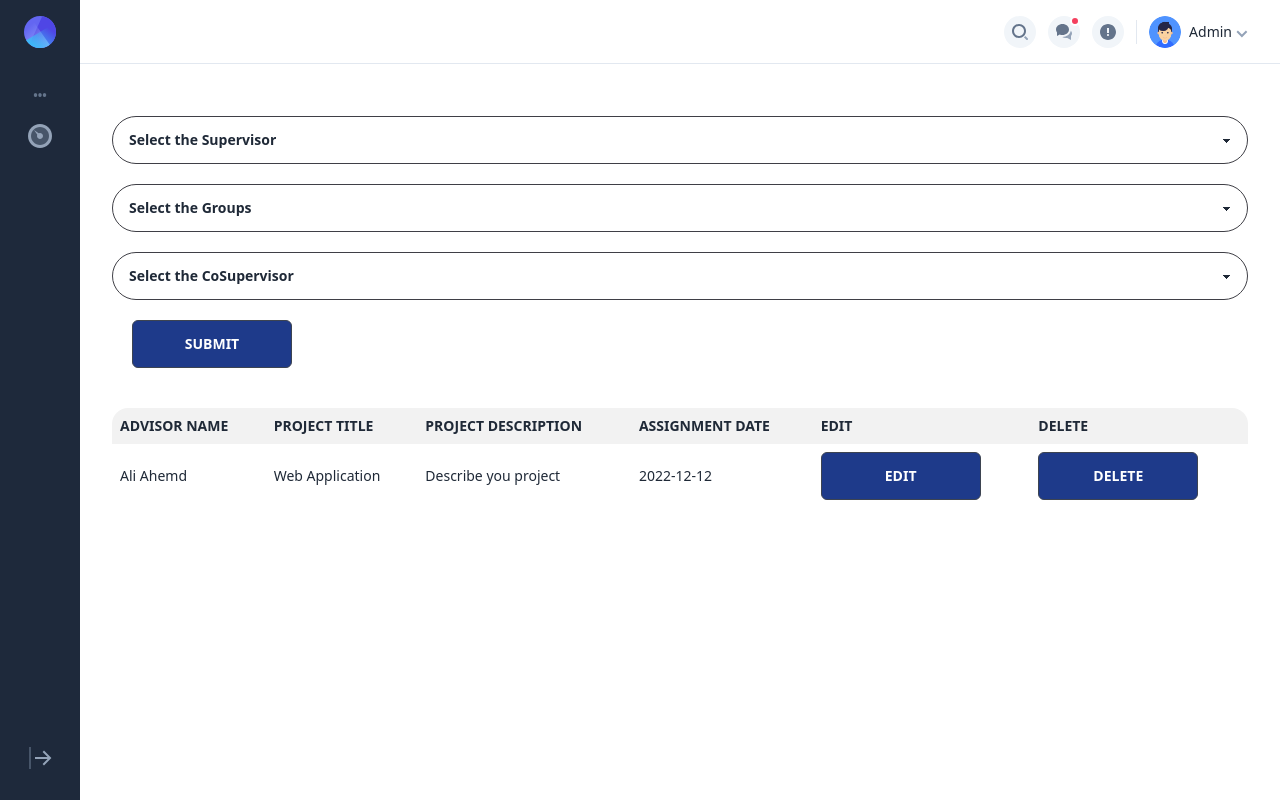
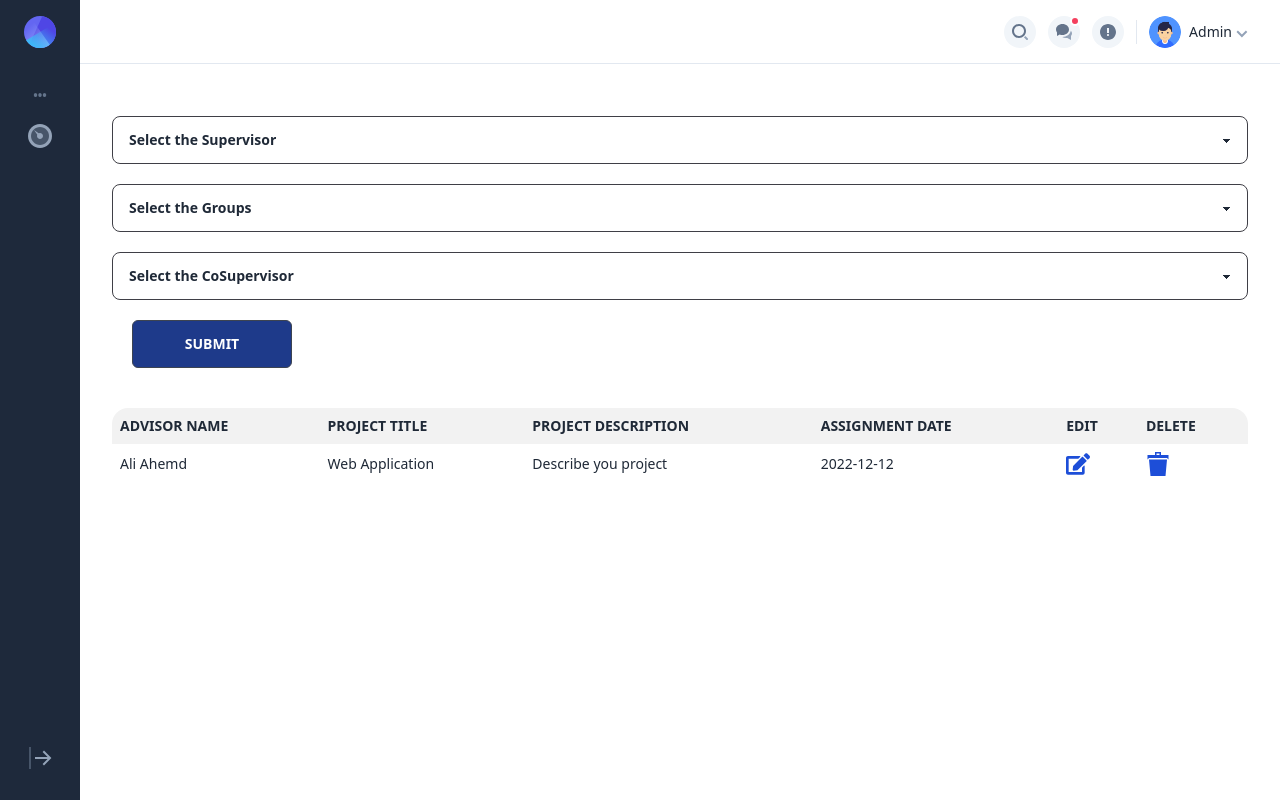
Before and after one commit to Abdullah-Uppal/FYP_Management_System, a React (Create React App) app in the folder frontend/: page /allocation in a window 1280 px wide. Built offline with nearby package versions, Linux system fonts and the light colour scheme; sample sign-in values are in the browser's storage.

Commit message:
Updating in Supervisor

```diff
--- a/frontend/src/pages/Delete.js
+++ b/frontend/src/pages/Delete.js
@@ -1,9 +1,9 @@
 import React from 'react'
-
+import  { ImBin2 } from 'react-icons/im'
 const Delete = () => {
   return (
     <div>
-      <button className="btn px-4 rounded-md bg-blue-900 hover:bg-red-500 w-40">Delete</button>
+      <ImBin2 className='text-2xl text-blue-700  hover:text-red-600'/>
     </div>
   )
 }
--- a/frontend/src/pages/Edit.js
+++ b/frontend/src/pages/Edit.js
@@ -1,9 +1,10 @@
 import React from 'react'
+import { FaEdit } from 'react-icons/fa'
 
 const Edit = () => {
   return (
     <div>
-      <button className="btn px-4 rounded-md bg-blue-900 hover:bg-green-500 w-40">Edit</button>
+      <FaEdit className='text-2xl text-blue-700 hover:text-green-600' />
     </div>
   )
 }
--- a/frontend/src/pages/SupervisorAllocation.js
+++ b/frontend/src/pages/SupervisorAllocation.js
@@ -29,10 +29,10 @@ const SupervisorAllocation = () => {
     ]
     const Supervisor = [
       {
-          id:1,
+          id:"Talha Waheed",
       },
       {
-          id:2,
+          id:"Samyan Walha",
       },
       // {
       //     id:3,
@@ -43,10 +43,10 @@ const SupervisorAllocation = () => {
   ]
   const Groups= [
     {
-        id:1,
+        id:"Final Year Project",
     },
     {
-        id:2,
+        id:"Next Person Word Prediction",
     },
     // {
     //     id:3,
@@ -57,16 +57,16 @@ const SupervisorAllocation = () => {
 ]
 const CoSupervisors= [
   {
-      id:1,
+      id:"TA's",
   },
   {
-      id:2,
+      id:"GA's",
   },
   {
-      id:3,
+      id:"Faculty",
   },
   {
-      id:4,
+      id:"No idea",
   },
 ]
 
@@ -74,7 +74,7 @@ const CoSupervisors= [
 const Supervisors= ({supervisor}) =>{
   return (
     <>
-      <select className='select select-info w-full min-w-[10rem]  mt-5 rounded-full border-zinc-700' onChange={onChangeSupervisor}>
+      <select className='select select-info w-full min-w-[10rem]  mt-5  border-zinc-700' onChange={onChangeSupervisor}>
       <option value="0">Select the Supervisor</option>
         {
           supervisor.map((supervisor,index) =>{
@@ -99,11 +99,11 @@ const onChangeCoSupervisor = (e) =>{
 const StudentGroups = ({groups}) =>{
   return(
   <>
-      <select className='select select-info w-full min-w-[10rem] mt-5 rounded-full border-zinc-700' onChange={onChangeGroups}>
+      <select className='select select-info w-full min-w-[10rem] mt-5  border-zinc-700' onChange={onChangeGroups}>
       <option value={0}>Select the Groups</option>
         {
           groups.map((group,index) =>{
-            return <option key={index+1} value ={index+1} className='md:w-auto sm:w-auto'>{group.id}</option>
+            return <option key={index+1} value ={index+1} className='md:w-full sm:w-full'>{group.id}</option>
           })
         }
       </select>
@@ -114,11 +114,11 @@ const StudentGroups = ({groups}) =>{
 const CoSupervisor = ({cosupervisor} )=>{
   return(
       <>
-        <select className='select select-info w-full min-w-[10rem] mt-5 rounded-full border-zinc-700' onChange={onChangeCoSupervisor}>
+        <select className='select select-info w-full min-w-[10rem] mt-5  border-zinc-700' onChange={onChangeCoSupervisor}>
       <option value={0}>Select the CoSupervisor</option>
         {
           cosupervisor.map((cosupervisor,index) =>{
-            return <option key={index+1} value ={index+1} className='md:w-auto sm:w-auto'>{cosupervisor.id}</option>
+            return <option key={index+1} value ={index+1} className='md:w-15 sm:w-10 lg:20'>{cosupervisor.id}</option>
           })
         }
       </select>
@@ -143,7 +143,7 @@ const onClick = () =>{
   }
 }
   return (
-    <div className='h-auto w-auto bg-white-200'>
+    <div className='h-auto w-auto'>
     <Supervisors supervisor={Supervisor}/>
     <StudentGroups groups={Groups}/>
     <CoSupervisor cosupervisor={CoSupervisors}/>
--- a/frontend/src/pages/dashboard.js
+++ b/frontend/src/pages/dashboard.js
@@ -28,7 +28,7 @@ const Dashboard = ({user,setIsLoggedIn}) => {
             <div className="relative flex flex-col flex-1 overflow-y-auto overflow-x-hidden">
                 <Header user={user} loggedIn={setIsLoggedIn} sidebarOpen={sidebarOpen} setSidebarOpen={setSidebarOpen} />
                 <main>
-                    <div className="px-4 sm:px-6 lg:px-8 py-8 w-full max-w-9xl mx-auto">
+                    <div className="px-4 sm:px-6 lg:px-8 py-8 w-full max-w-9xl mx-auto ">
 
                         {/* Welcome banner */}
                         <Routes>
```
